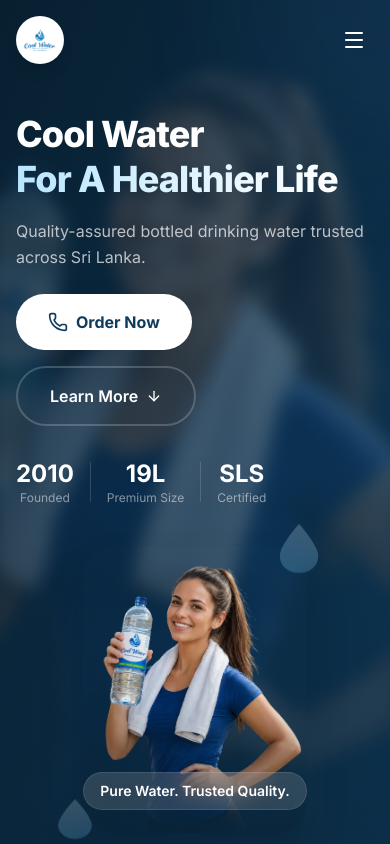
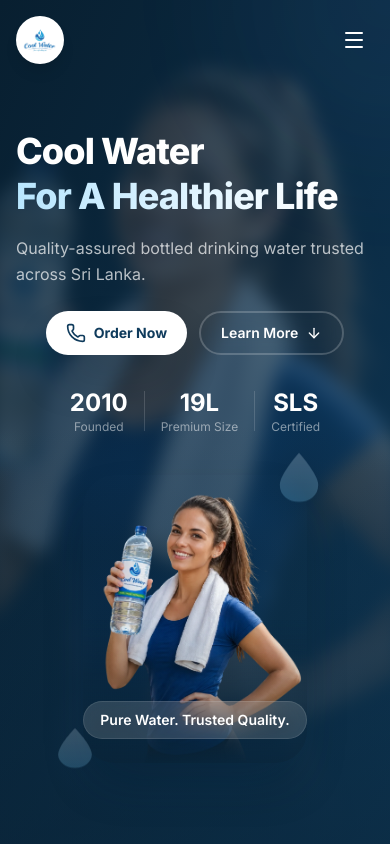
Before and after one commit to Hathiqu-ahamath/Cool-Water, a React (Vite) app: page / in a window 390 px wide. Shown: the top 844 px of the page. Built offline with nearby package versions, Linux system fonts and the light colour scheme.

Commit message:
fix: hero buttons single line centered, stats centered on mobile

```diff
--- a/src/components/Hero.tsx
+++ b/src/components/Hero.tsx
@@ -46,7 +46,7 @@
             </motion.p>
 
             <motion.div
-              className="mt-6 flex flex-wrap gap-4"
+              className="mt-6 flex flex-nowrap justify-center gap-3"
               initial={{ opacity: 0, y: 10 }}
               animate={{ opacity: 1, y: 0 }}
               transition={{ duration: 0.4, ease: entranceEasing, delay: 0.4 }}
@@ -55,7 +55,7 @@
                 href={`https://wa.me/${WHATSAPP_PHONE}?text=${WHATSAPP_ORDER_MESSAGE}`}
                 target="_blank"
                 rel="noopener noreferrer"
-                className="inline-flex items-center gap-2 bg-white text-brand-700 hover:bg-gray-100 px-8 py-4 rounded-full text-base font-bold shadow-2xl focus-visible:outline-none focus-visible:ring-2 focus-visible:ring-white focus-visible:ring-offset-2 focus-visible:ring-offset-brand-800"
+                className="inline-flex items-center gap-2 bg-white text-brand-700 hover:bg-gray-100 px-5 py-2.5 sm:px-8 sm:py-4 rounded-full text-sm sm:text-base font-bold shadow-2xl focus-visible:outline-none focus-visible:ring-2 focus-visible:ring-white focus-visible:ring-offset-2 focus-visible:ring-offset-brand-800"
                 variants={buttonHover}
                 initial="initial"
                 whileHover="whileHover"
@@ -66,7 +66,7 @@
               </motion.a>
               <motion.a
                 href="#about"
-                className="inline-flex items-center gap-2 border-2 border-white/20 text-white hover:bg-white/10 px-8 py-4 rounded-full text-base font-semibold backdrop-blur-sm focus-visible:outline-none focus-visible:ring-2 focus-visible:ring-white focus-visible:ring-offset-2 focus-visible:ring-offset-brand-800"
+                className="inline-flex items-center gap-2 border-2 border-white/20 text-white hover:bg-white/10 px-5 py-2.5 sm:px-8 sm:py-4 rounded-full text-sm sm:text-base font-semibold backdrop-blur-sm focus-visible:outline-none focus-visible:ring-2 focus-visible:ring-white focus-visible:ring-offset-2 focus-visible:ring-offset-brand-800"
                 variants={buttonHover}
                 initial="initial"
                 whileHover="whileHover"
@@ -78,7 +78,7 @@
             </motion.div>
 
             <motion.div
-              className="mt-8 flex flex-wrap items-center gap-4 sm:gap-6"
+              className="mt-8 flex flex-wrap items-center justify-center gap-4 sm:gap-6"
               initial={{ opacity: 0 }}
               animate={{ opacity: 1 }}
               transition={{ duration: 0.6, ease: entranceEasing, delay: 0.5 }}
```
